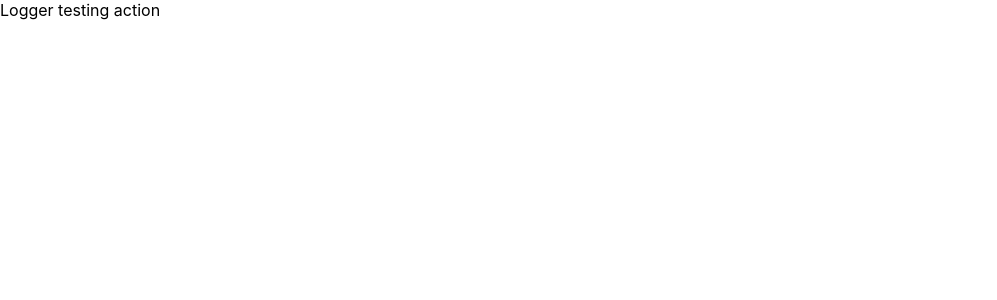
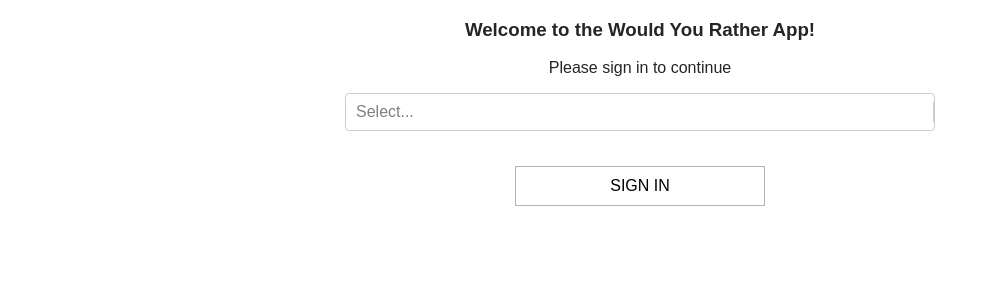
Before and after one commit to neconero/would-you-rather, a React (Create React App) app: page / in a window 1280 px wide. Shown: the top 300 px of the page, without its empty margins (0-997 px from the left). Built offline with nearby package versions, Linux system fonts and the light colour scheme.

Commit message:
bugfix: select place holder for login page

```diff
--- a/package.json
+++ b/package.json
@@ -10,6 +10,7 @@
     "react-dom": "^17.0.2",
     "react-redux": "^7.2.4",
     "react-scripts": "4.0.3",
+    "react-select": "^4.3.0",
     "redux": "^4.1.0",
     "redux-thunk": "^2.3.0",
     "web-vitals": "^1.0.1"
--- a/src/actions/shared.js
+++ b/src/actions/shared.js
@@ -3,7 +3,7 @@ import {receiveUsers} from '../actions/users'
 import {receiveQuestions} from '../actions/questions'
 import {setAuthedUser}  from '../actions/authedUser'
 
-const AUTHED_ID = 'tylermcginnis'
+const AUTHED_ID = null
 
 export function handleInitialData(){
     return (dispatch) => {
--- a/src/components/App.js
+++ b/src/components/App.js
@@ -1,6 +1,8 @@
 import React, { Component} from 'react'
 import {connect} from 'react-redux'
 import {handleInitialData}  from '../actions/shared'
+import HomePage from './HomePage'
+import Login from './Login'
 
 
 class App extends Component{
@@ -10,10 +12,19 @@ class App extends Component{
   render() {
     return (
       <div className="App">
-        Logger testing action
+        {this.props.loading === true
+          ? <Login />
+          : <HomePage />}
+
       </div>
     )
   }
 }
 
-export default connect()(App);
+function mapStateToProps({authedUser}){
+  return {
+    loading: authedUser === null
+  }
+}
+
+export default connect(mapStateToProps)(App);
--- /dev/null
+++ b/src/components/HomePage.js
@@ -0,0 +1,30 @@
+import React, { Component} from 'react'
+import {connect} from 'react-redux'
+import Question from './Question'
+
+class HomePage extends Component {
+    render() {
+        console.log(this.props)
+        return (
+            <div>
+                <h3 className="center">Unanswered Questions</h3>
+                <ul className="homepage-list">
+                    {this.props.questionsIds.map((id) => (
+                        <li key={id}>
+                            <Question id={id}/>
+                        </li>
+                    ))}
+                </ul>
+            </div>
+        )
+    }
+}
+
+function mapStateToProps({questions}) {
+    return{
+        questionsIds: Object.keys(questions)
+            .sort((a,b)=> questions[b].timestamp - questions[a].timestamp)
+    }
+}
+
+export default connect(mapStateToProps)(HomePage)
--- a/src/components/Login.js
+++ b/src/components/Login.js
@@ -1,13 +1,54 @@
 import React, {Component} from 'react'
+import Select from 'react-select'
+import {connect} from 'react-redux'
+import User from './User'
 
 class Login extends Component {
+    state={
+        authedUser: 'Select...'
+    }
+
+    handleChange = (value) => {
+        console.log(value)
+        this.setState({authedUser: value.name})
+    }
+
+    handleSubmit = (event) => {
+        event.preventDefault()
+    }
+
     render() {
+
+        const values = this.props.usersObjtoArr
+        console.log(this.state)
         return(
             <div>
-                Login Page
+                <h3 className='center'>Welcome to the Would You Rather App!</h3>
+                <p className='center'>Please sign in to continue</p>
+                <form className='login' onSubmit={this.handleSubmit}>
+                    <Select
+                        placeholder={this.state.authedUser}
+                        options={values}
+                        onChange={this.handleChange}
+                        components={{DropdownIndicator: () => null, Option: User}}
+                        value={this.state.authedUser}
+                    />
+                    <button
+                        className='btn'
+                        type='submit'
+                    >
+                        Sign In
+                    </button>
+                </form>
             </div>
         )
     }
 }
 
-export default Login
+function mapStateToProps({users}){
+    return{
+        usersObjtoArr: Object.values(users),
+    }
+}
+
+export default connect(mapStateToProps)(Login)
--- /dev/null
+++ b/src/components/Question.js
@@ -0,0 +1,23 @@
+import React, { Component} from 'react'
+import {connect} from 'react-redux'
+import {formatQuestion} from '../utils/helpers'
+
+class Question extends Component {
+    render() {
+        console.log(this.props)
+        return (
+            <div className="question"></div>
+        )
+    }
+}
+
+function mapStateToProps({authedUser, users, questions}, {id}){
+    const question = questions[id]
+
+    return {
+        authedUser,
+        question: formatQuestion(question, users[question.author], authedUser)
+    }
+}
+
+export default connect(mapStateToProps)(Question)
--- /dev/null
+++ b/src/components/User.js
@@ -0,0 +1,24 @@
+//import React, { Component} from 'react'
+import {components} from 'react-select'
+
+
+const {Option} = components
+
+const User = props => (
+    <Option {...props}>
+        <div>
+            <img
+                src={props.data.avatarURL}
+                alt={`Avatar of ${props.data.name}`}
+                className='avatar'
+            />
+            <div>
+                <span>{props.data.name}</span>
+            </div>
+
+        </div>
+    </Option>
+)
+
+
+export default User
--- a/src/index.css
+++ b/src/index.css
@@ -1,13 +1,83 @@
 body {
   margin: 0;
-  font-family: -apple-system, BlinkMacSystemFont, 'Segoe UI', 'Roboto', 'Oxygen',
-    'Ubuntu', 'Cantarell', 'Fira Sans', 'Droid Sans', 'Helvetica Neue',
-    sans-serif;
-  -webkit-font-smoothing: antialiased;
-  -moz-osx-font-smoothing: grayscale;
+  padding: 0;
+  font-family: sans-serif;
+  color: #252525;
 }
 
-code {
-  font-family: source-code-pro, Menlo, Monaco, Consolas, 'Courier New',
-    monospace;
+a {
+  text-decoration: none;
+  color: #252525;
 }
+
+.container {
+  max-width: 1000px;
+  margin: 0 auto;
+  padding: 10px;
+}
+
+.btn {
+  text-transform: uppercase;
+  margin: 35px auto;
+  padding: 10px;
+  border: 1px solid rgba(0,0,0,.29);
+  cursor: pointer;
+  background: #fff;
+  font-size: 16px;
+  width: 250px;
+  position: relative;
+}
+
+.btn:hover {
+  border-color: rgba(0,0,0,.5);
+  text-decoration: none;
+}
+
+.btn:focus {
+  outline: 0;
+  font-weight: 700;
+  border-width: 2px;
+}
+
+.center {
+  text-align: center;
+}
+
+.active {
+  font-weight: bold;
+}
+
+.nav ul {
+  display: flex;
+  flex-direction: row;
+  justify-content: flex-start;
+  text-decoration: none;
+}
+
+.nav li:first-child {
+  padding-left: 0;
+}
+
+ul {
+  padding-left: 0;
+}
+
+li {
+  list-style-type: none;
+  padding: 10px;
+  text-decoration: none;
+}
+
+.avatar {
+  height: 50px;
+  border-radius: 25px;
+  margin: 10px;
+}
+
+.login {
+  width: 100%;
+  max-width: 590px;
+  margin: 0 auto;
+  display: flex;
+  flex-direction: column;
+}
--- a/src/utils/helpers.js
+++ b/src/utils/helpers.js
@@ -3,3 +3,15 @@ export function formatDate (timestamp) {
     const time = d.toLocaleTimeString('en-US')
     return time.substr(0, 5) + time.slice(-2) + ' | ' + d.toLocaleDateString()
   }
+
+export function formatQuestion(question, author){
+    const {id, timestamp} = question
+    const {name, avatarURL} = author
+
+    return{
+        name,
+        id,
+        timestamp,
+        avatar: avatarURL
+    }
+}
```
Also changed, not shown: 1 other file (tests, documents, lock files or other folders).
